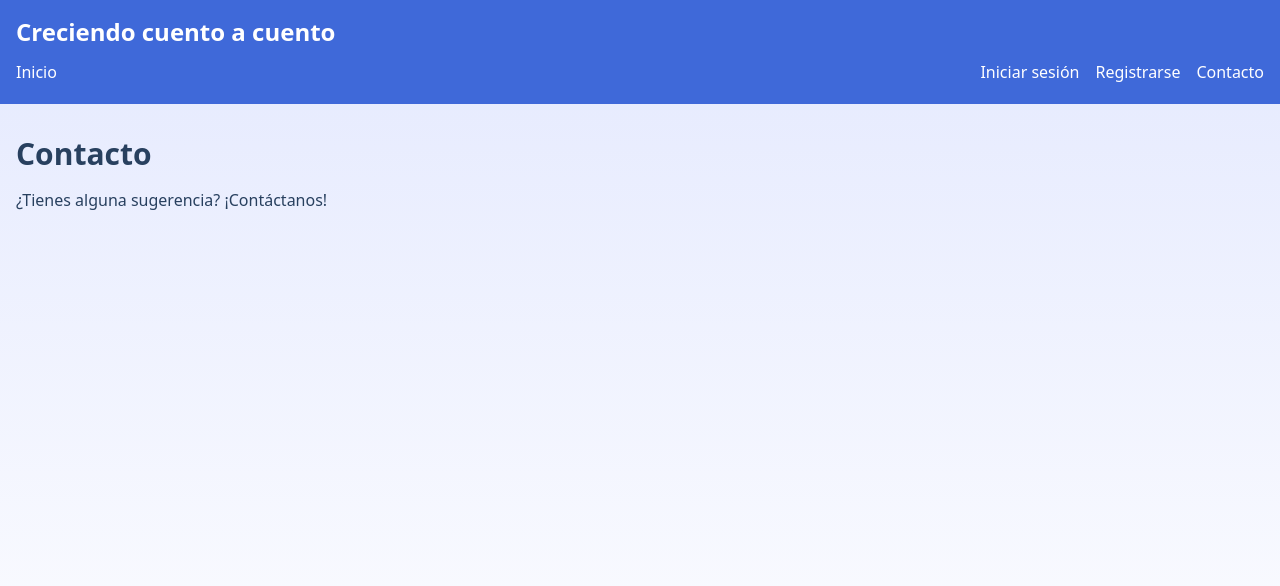
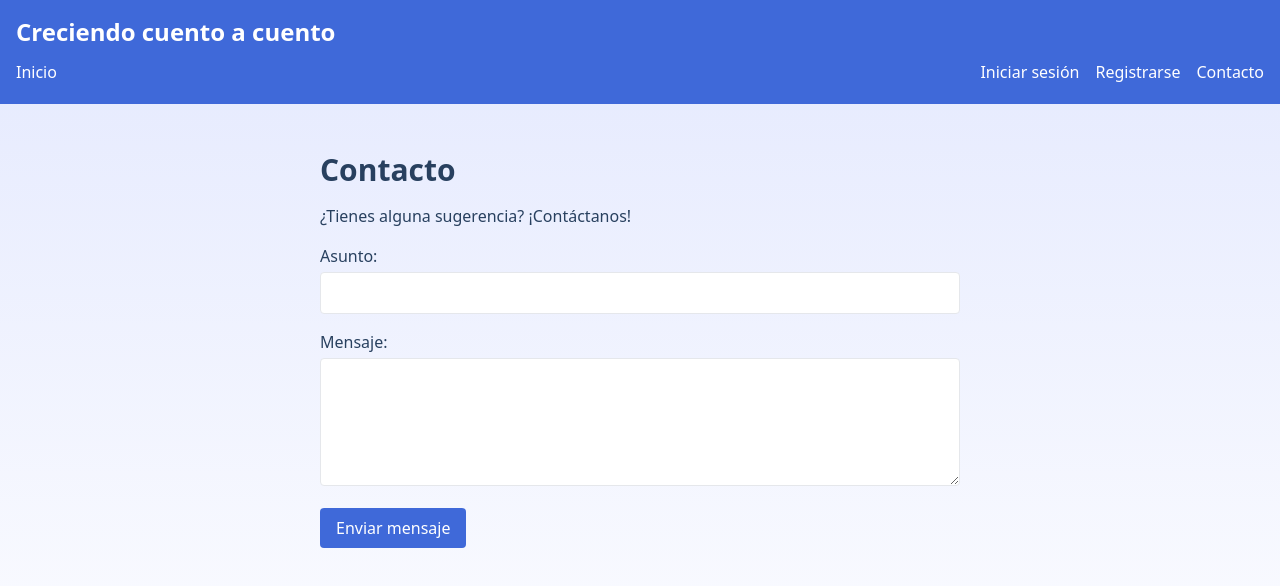
Before and after one commit to DaniGSL/creciendo-cuento-a-cuento, a Next.js app: page /contacto in a window 1280 px wide. Shown: the top 586 px of the page. Built offline with nearby package versions, Linux system fonts and the light colour scheme; no server answers.

Commit message:
ajuste PDF

```diff
--- /dev/null
+++ b/src/app/api/enviar-correo/route.ts
@@ -0,0 +1,19 @@
+import { NextResponse } from 'next/server';
+
+export async function POST(request: Request) {
+  const { asunto, mensaje, destinatario } = await request.json();
+
+  // Aquí deberías implementar la lógica para enviar el correo electrónico
+  // Puedes usar servicios como Nodemailer, SendGrid, etc.
+
+  try {
+    // Simula el envío de correo (reemplaza esto con tu lógica real)
+    console.log('Enviando correo:', { asunto, mensaje, destinatario });
+
+    // Si el envío es exitoso:
+    return NextResponse.json({ mensaje: 'Correo enviado con éxito' }, { status: 200 });
+  } catch (error) {
+    console.error('Error al enviar el correo:', error);
+    return NextResponse.json({ error: 'Error al enviar el correo' }, { status: 500 });
+  }
+}
--- a/src/app/components/GenerateTaleForm.tsx
+++ b/src/app/components/GenerateTaleForm.tsx
@@ -9,6 +9,10 @@ import { useRouter } from 'next/navigation';
 
 // Importamos los tipos necesarios de pdfmake
 import { TDocumentDefinitions, ContentText, Style } from 'pdfmake/interfaces';
+// Definimos una interfaz personalizada que extiende TDocumentDefinitions
+interface CustomDocumentDefinitions extends TDocumentDefinitions {
+  columns?: number;
+}
 
 interface Character {
   id: string;
@@ -111,13 +115,12 @@ const GenerateTaleForm: React.FC = () => {
     fetchSavedCharacters(); // Actualizar la lista de personajes guardados
   };
 
-  // Actualizamos la función generatePDF para usar pdfmake
   const generatePDF = async (e: React.MouseEvent<HTMLButtonElement>) => {
     e.preventDefault();
 
     // Importación dinámica de pdfmake y las fuentes
     const pdfMake = (await import('pdfmake/build/pdfmake')).default;
-    const pdfFonts: any = await import('pdfmake/build/vfs_fonts'); // Cast a 'any' para evitar errores de tipo
+    const pdfFonts: any = await import('pdfmake/build/vfs_fonts');
     const customFonts = (await import('../utils/pdfFonts')).default;
 
     // Asignamos las fuentes al vfs de pdfmake
@@ -152,18 +155,15 @@ const GenerateTaleForm: React.FC = () => {
     const content = lines.slice(1).join('\n').trim();
 
     // Determinamos el idioma y configuramos la fuente y dirección
-    let font = 'Roboto'; // Fuente predeterminada
-    let isRTL = false; // Dirección predeterminada es LTR
-    if (language.toLowerCase() === 'árabe') {
-      font = 'NotoSansArabic';
-      isRTL = true;
-    } else if (language.toLowerCase() === 'urdu') {
-      font = 'NotoSansArabic';
+    let font = 'Roboto';
+    let isRTL = false;
+    if (language.toLowerCase() === 'árabe' || language.toLowerCase() === 'urdu') {
+      font = language.toLowerCase() === 'árabe' ? 'NotoSansArabic' : 'NotoNastaliqUrdu';
       isRTL = true;
     }
 
     // Definimos el documento PDF
-    const docDefinition: TDocumentDefinitions = {
+    const docDefinition: CustomDocumentDefinitions = {
       content: [
         {
           text: title,
@@ -181,9 +181,10 @@ const GenerateTaleForm: React.FC = () => {
       defaultStyle: {
         font: font,
         direction: isRTL ? 'rtl' : 'ltr',
-      } as CustomStyle, // Especificamos el tipo personalizado
+      } as CustomStyle,
       pageOrientation: content.length > 1300 ? 'landscape' : 'portrait',
       pageMargins: [40, 60, 40, 60],
+      columns: content.length > 1300 ? 2 : 1,
     };
 
     // Generamos y descargamos el PDF
--- a/src/app/contacto/page.tsx
+++ b/src/app/contacto/page.tsx
@@ -1,8 +1,78 @@
+'use client';
+
+import { useState, FormEvent } from 'react';
+
 export default function Contacto() {
-    return (
-      <div className="text-[#28405F]">
-        <h1 className="text-3xl font-bold mb-4">Contacto</h1>
-        <p>¿Tienes alguna sugerencia? ¡Contáctanos!</p>
-      </div>
-    );
-  }
+  const [asunto, setAsunto] = useState<string>('');
+  const [mensaje, setMensaje] = useState<string>('');
+  const [estado, setEstado] = useState<string>('');
+
+  const enviarMensaje = async (e: FormEvent<HTMLFormElement>) => {
+    e.preventDefault();
+    setEstado('');
+
+    try {
+      const respuesta = await fetch('/api/enviar-correo', {
+        method: 'POST',
+        headers: {
+          'Content-Type': 'application/json',
+        },
+        body: JSON.stringify({
+          asunto,
+          mensaje,
+          destinatario: 'daniel.secodelucena@gmail.com',
+        }),
+      });
+
+      if (respuesta.ok) {
+        setEstado('Mensaje enviado. Contactaremos con usted lo antes posible. Gracias');
+        setAsunto('');
+        setMensaje('');
+      } else {
+        setEstado('Error al enviar el mensaje, vuelva a intentarlo más tarde');
+      }
+    } catch (error) {
+      setEstado('Error al enviar el mensaje, vuelva a intentarlo más tarde');
+    }
+  };
+
+  return (
+    <div className="text-[#28405F] max-w-2xl mx-auto p-4">
+      <h1 className="text-3xl font-bold mb-4">Contacto</h1>
+      <p className="mb-4">¿Tienes alguna sugerencia? ¡Contáctanos!</p>
+
+      <form onSubmit={enviarMensaje} className="space-y-4">
+        <div>
+          <label htmlFor="asunto" className="block mb-1">Asunto:</label>
+          <input
+            type="text"
+            id="asunto"
+            value={asunto}
+            onChange={(e) => setAsunto(e.target.value)}
+            required
+            className="w-full p-2 border rounded"
+          />
+        </div>
+        <div>
+          <label htmlFor="mensaje" className="block mb-1">Mensaje:</label>
+          <textarea
+            id="mensaje"
+            value={mensaje}
+            onChange={(e) => setMensaje(e.target.value)}
+            required
+            className="w-full p-2 border rounded h-32"
+          ></textarea>
+        </div>
+        <button type="submit" className="bg-[#3F69D9] text-white px-4 py-2 rounded hover:bg-[#28405F]">
+          Enviar mensaje
+        </button>
+      </form>
+
+      {estado && (
+        <p className={`mt-4 ${estado.includes('Error') ? 'text-red-500' : 'text-green-500'}`}>
+          {estado}
+        </p>
+      )}
+    </div>
+  );
+}
```
